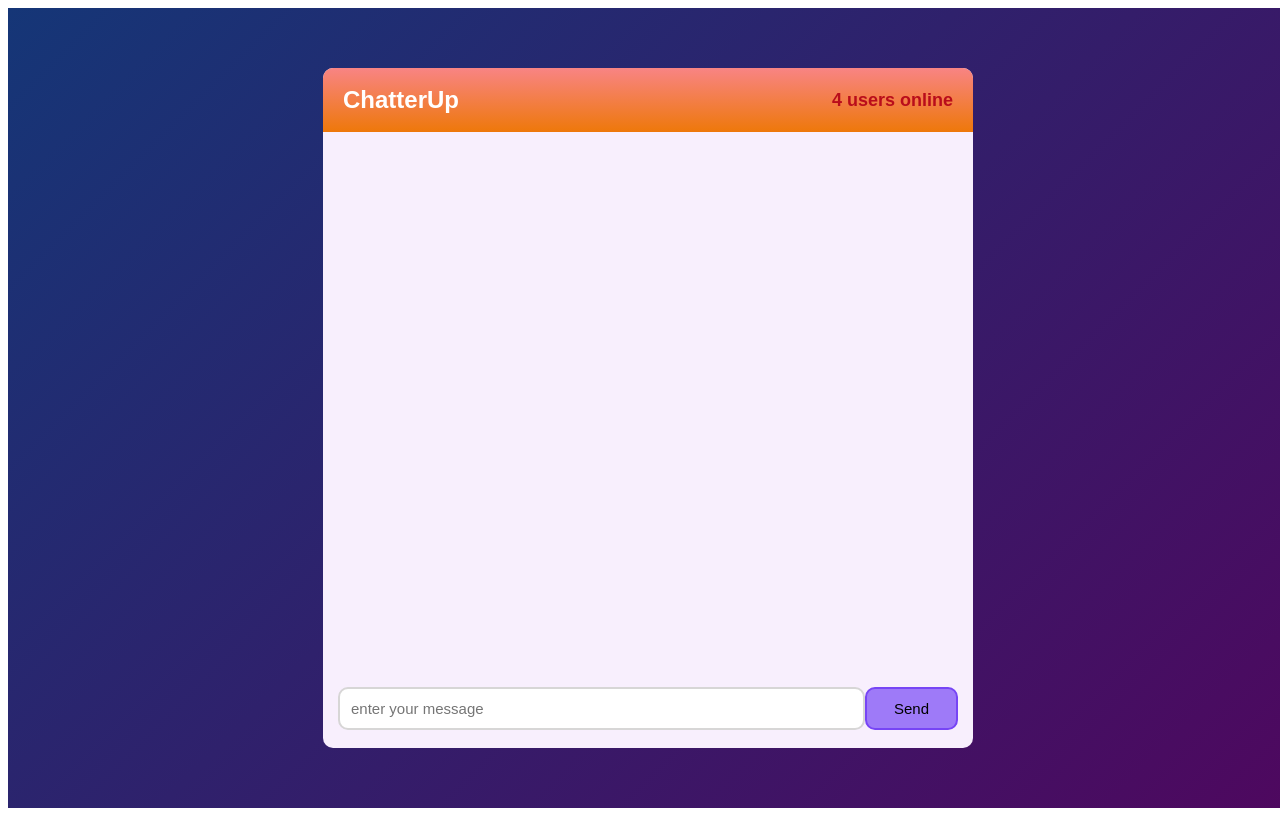
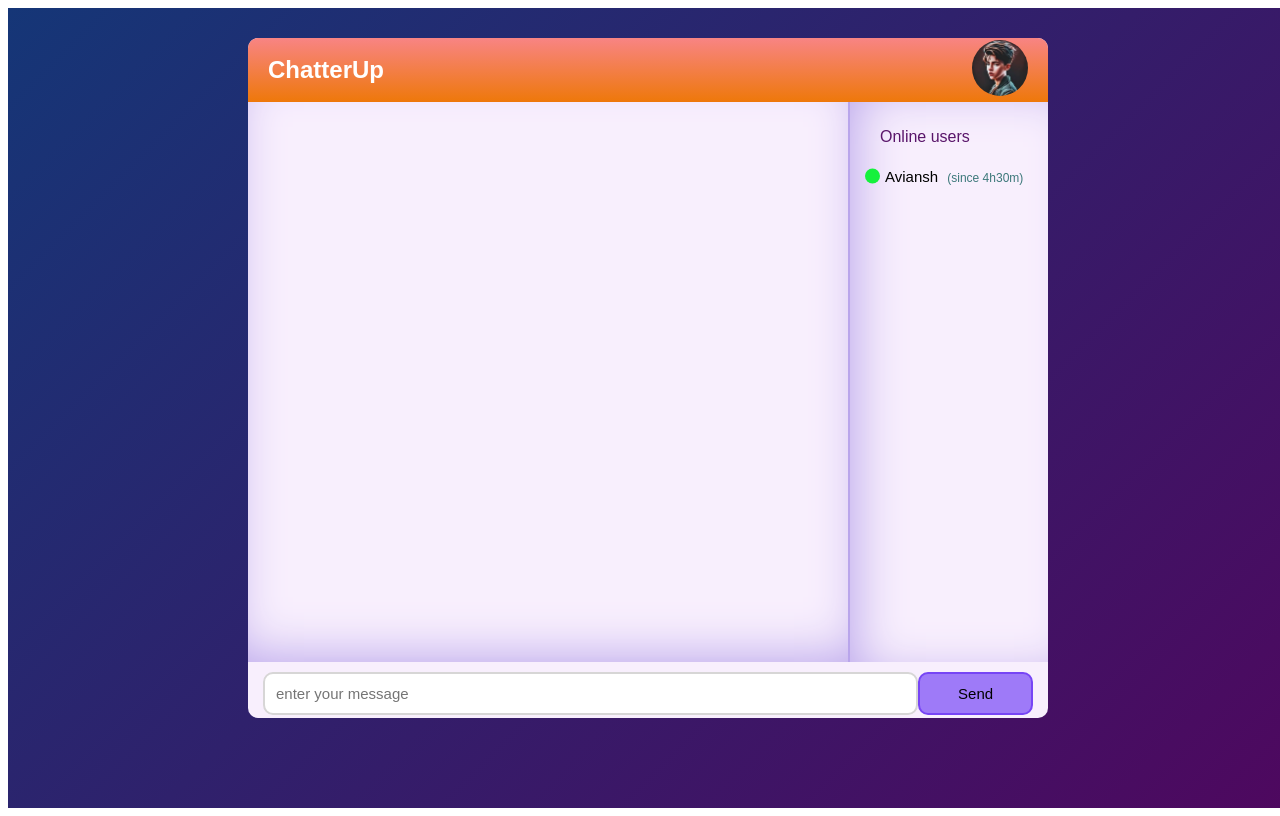
Before and after one commit to avinashkrg90/chatterUpAnRealTimeChattingApp, a website: page client.html in a window 1280 px wide. Both pictures are taken after typing "Sample", "Sample" into the empty fields and a click on the button "Join". Drawn offline with nearby package versions, Linux system fonts and the light colour scheme; no server answers.

Commit message:
online users name and total numbers are now shown in app, and is updated whenever someone joins or leave the chat room

```diff
--- a/client.html
+++ b/client.html
@@ -21,10 +21,10 @@ complete the script tag code. -->
 
         #chatterUp-app {
             width: 100%;
-            max-width: 650px;
+            max-width: 800px;
             min-height: 85vh;
             background: #f8effd;
-            margin: 50px auto 50px;
+            margin: 20px auto 50px;
             border-radius: 10px;
             position: relative;
         }
@@ -39,24 +39,24 @@ complete the script tag code. -->
             font-size: 16px;
         }
 
-        #loginProfilePic{
+        #loginProfilePic {
             margin-bottom: 30px;
             position: relative;
         }
 
-        #loginProfilePic input{
+        #loginProfilePic input {
             width: 6vh;
             height: 6vh;
             border-radius: 50%;
-            position:absolute;
+            position: absolute;
             bottom: 1vh;
             right: 4.5vh;
             opacity: 0;
             border: 2px solid black;
         }
 
-        #loginProfilePic label{
-            position:absolute;
+        #loginProfilePic label {
+            position: absolute;
             bottom: 1vh;
             right: 4.5vh;
             color: black;
@@ -70,12 +70,12 @@ complete the script tag code. -->
             line-height: 55px;
         }
 
-        #loginProfilePic input:hover{
+        #loginProfilePic input:hover {
             cursor: pointer;
         }
 
 
-        #loginProfilePic img{
+        #loginProfilePic img {
             width: 15vh;
             height: 15vh;
             border-radius: 50%;
@@ -136,11 +136,21 @@ complete the script tag code. -->
             background: linear-gradient(180deg, #f88484, #ee780a);
         }
 
-        #notificationDiv {
-            color: #b90d1b;
-            font-weight: 200;
-            line-height: 18px;
-            font-size: 18px;
+        /* #headerProfilePic{
+            width: 55px;
+            height: 55px;
+            border-radius: 50%;
+        } */
+
+        #headerProfilePic img{
+            width: 7vh;
+            height: 7vh;
+            border-radius: 50%;
+        }
+
+        #msgAndUsers-container{
+            display: flex;
+            justify-content: space-between;
         }
 
         #message-container {
@@ -151,11 +161,60 @@ complete the script tag code. -->
             -ms-overflow-style: none;
             scrollbar-width: none;
             /* scroll-snap-align: end; */
+            /* display: flex; */
+            justify-content: space-between;
+            box-shadow: inset #b9a5eb 00px -20px 50px -15px;
+        }
+
+        #onlineUsers-container {
+            width: 200px;
+            border-left: 2px solid #b9a5eb;
+            box-shadow: inset #b9a5eb 20px 00px 50px -15px;
+            padding: 5px 15px;
+        }
+
+        #headerOnlineUsers{
+            color:#59156a;
+            font-size: 16px;
+            padding: 5px 15px;
+        }
+
+        #headerOnlineUsers p span{
+            color:#000000;
+            font-size: 16px;
+        }
+        /* noOfOnlineUsers */
+
+        #listOfOnlineUsers{
+            display: flex;
+            flex-direction: column;
+        }
+
+        #listOfOnlineUsers div{
+            font-size: 15px;
+        }
+
+        #listOfOnlineUsers div::before{
+            content: '';
+            transform: translateY(10%);
+            width: 15px;
+            height: 15px;
+            background-color: #15f13d;
+            border-radius: 50%;
+            display: inline-block;
+            margin-right: 5px;
+        }
+
+        .loginSinceTime{
+            color: rgb(60, 120, 122);
+            font-size: 12px;
+            margin-left: 5px;
         }
 
         #message-area {
+            width: 600px;
             display: flex;
-            flex-direction:column;
+            flex-direction: column;
             justify-content: flex-end;
             padding: 0px 15px;
             /* scroll-snap-align: end; */
@@ -251,7 +310,7 @@ complete the script tag code. -->
             box-shadow: 0px 5px 5px rgb(121, 122, 122);
         }
 
-        .profilePic img{
+        .profilePic img {
             height: 45px;
             width: 45px;
             border-radius: 50%;
@@ -266,7 +325,7 @@ complete the script tag code. -->
                 <div id="loginProfilePic">
                     <img id="loginImg" src="./public/profilePics/pp1.jpg" alt="no image found">
                     <label for="picInput">+</label>
-                    <input id="picInput" type="file" onChange="selectFile()"  accept="image/png, image/jpeg">
+                    <input id="picInput" type="file" onChange="selectFile()" accept="image/png, image/jpeg">
                     <!-- <button id="addPicBtn"><h3>+</h3></button> -->
                 </div>
                 <form id="login-form">
@@ -278,13 +337,15 @@ complete the script tag code. -->
                 </form>
             </div>
             <div id="main-container">
+                <div>
                     <div id="header">
                         <h2>ChatterUp</h2>
-                    <div id="notificationDiv">
-                        <h4>4 users online</h4>
+                        <div id="headerProfilePic">
+                            <img id="headerPicImg" src="./public/profilePics/pp1.jpg" alt="no image found">
                         </div>
                     </div>
 
+                    <div id="msgAndUsers-container">
                         <div id="message-container">
                             <div id="message-area">
 
@@ -301,6 +362,16 @@ complete the script tag code. -->
                             </div> -->
                             </div>
                         </div>
+                        <div id="onlineUsers-container">
+                            <div id="headerOnlineUsers">
+                                <p>Online users <span id="noOfOnlineUsers"></span></p>
+                            </div>
+                            <div id="listOfOnlineUsers">
+                                <div>Aviansh <span class="loginSinceTime">(since 4h30m)</span></div>
+                            </div>
+
+                        </div>
+                    </div>
                     <div id="messageForm-area">
                         <!-- Create a form to add new tasks -->
                         <form id="sendMessage-form">
@@ -311,15 +382,16 @@ complete the script tag code. -->
                 </div>
             </div>
         </div>
+    </div>
 
     <script src="http://localhost:3100/socket.io/socket.io.js"></script>
     <script>
         const socket = io.connect('http://localhost:3100');
 
         let file = '';
-        const imgDiv = document.getElementById("loginImg");
+        const imgDiv = document.getElementById('loginImg');
 
-        function selectFile(){
+        function selectFile() {
             console.log(document.getElementById("picInput").files[0].name);
             file = document.getElementById("picInput").files[0];
             imgDiv.src = URL.createObjectURL(file);
@@ -329,6 +401,7 @@ complete the script tag code. -->
         let room = '';
         const loginContainer = document.getElementById("login-container");
         const chatContainer = document.getElementById("main-container");
+        const headerProfilePic = document.getElementById("headerPicImg");
 
         // Event handler for the login form
         document.getElementById('login-form').addEventListener('submit', (e) => {
@@ -343,7 +416,9 @@ complete the script tag code. -->
             // Join the room by emitting a 'join' event
             // console.log("username: " + username +"  and room id is : "+ room)
             // socket.emit('profilePicUpdate', {file, username})
-            socket.emit('join', {username, room});
+            if(file)
+                headerProfilePic.src = URL.createObjectURL(file);
+            socket.emit('join', { username, room });
         });
 
         // -------------------write your code here.--------------------
@@ -356,7 +431,7 @@ complete the script tag code. -->
             messageOut.classList.add(`outMessage-container`);
             messageOut.innerHTML =
                 `
-                    <div class="profilePic"><img src="${file ? URL.createObjectURL(file): './public/profilePics/pp1.jpg'}" alt="ProfilePic1"></div>
+                    <div class="profilePic"><img src="${file ? URL.createObjectURL(file) : './public/profilePics/pp1.jpg'}" alt="ProfilePic1"></div>
                     <div class="outMessage">${msg.text}</div>
                 `;
             messageList.appendChild(messageOut);
@@ -373,12 +448,26 @@ complete the script tag code. -->
             messageList.appendChild(messageIn);
         }
 
+        let onlineUsersDiv = document.getElementById("listOfOnlineUsers");
+        let noOfOnlineUsersSpace = document.getElementById("noOfOnlineUsers");
+
+        function showOnlineUser(onlineUserData) {
+            console.log(onlineUserData)
+            const now = new Date(onlineUserData.joinedSince);
+            const hours = now.getHours();
+            const minutes = now.getMinutes();
+            console.log(hours+ ":"+minutes)
+            let onlineUser = document.createElement('div');
+            onlineUser.innerHTML = `${onlineUserData.username} <span class="loginSinceTime">(since ${hours}:${minutes})</span>`;
+            onlineUsersDiv.appendChild(onlineUser);
+        }
+
         sendMessageForm.addEventListener('submit', (event) => {
             event.preventDefault();
             const msg = messageInput.value;
-            socket.emit('sendMsg', {msg, room});
+            socket.emit('sendMsg', { msg, room });
             messageInput.value = '';
-            addOutMsg({username, text:msg, room, timeStamp:Date.now});
+            addOutMsg({ username, text: msg, room, timeStamp: Date.now });
         });
 
         socket.on('message', (message) => {
@@ -394,10 +483,13 @@ complete the script tag code. -->
             });
         });
 
-        socket.on('listOfOnlineUsers', (onlineUsers)=>{
-            onlineUsers.forEach(user =>{
-                console.log(user.username);
+        socket.on('listOfOnlineUsers', (onlineUsers) => {
+            console.log(onlineUsers)
+            onlineUsersDiv.innerHTML = '';
+            onlineUsers.forEach(user => {
+                showOnlineUser({username : user.username, joinedSince: user.joinedSince })
             })
+            noOfOnlineUsersSpace.innerHTML = `(${onlineUsers.length})`;
         })
     </script>
 </body>
```
Lines whose indentation alone changed are shown as unchanged.
